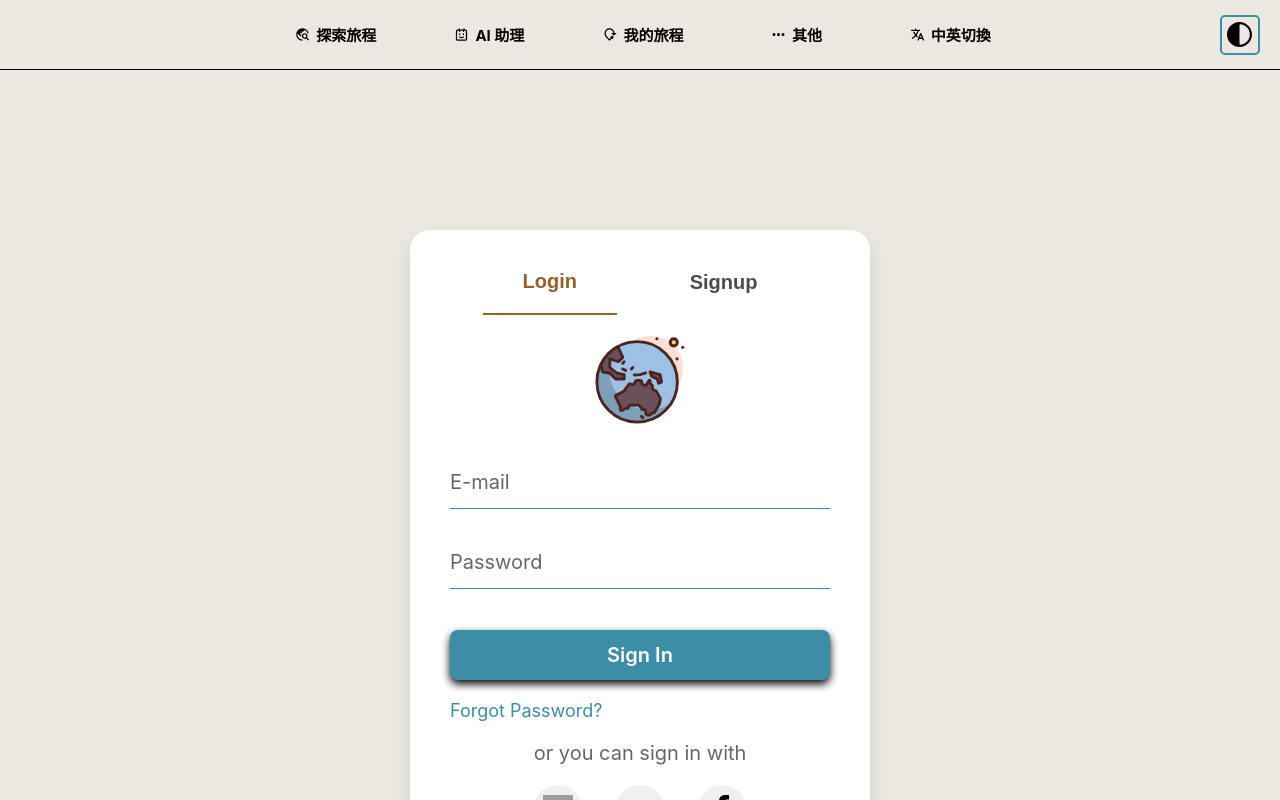
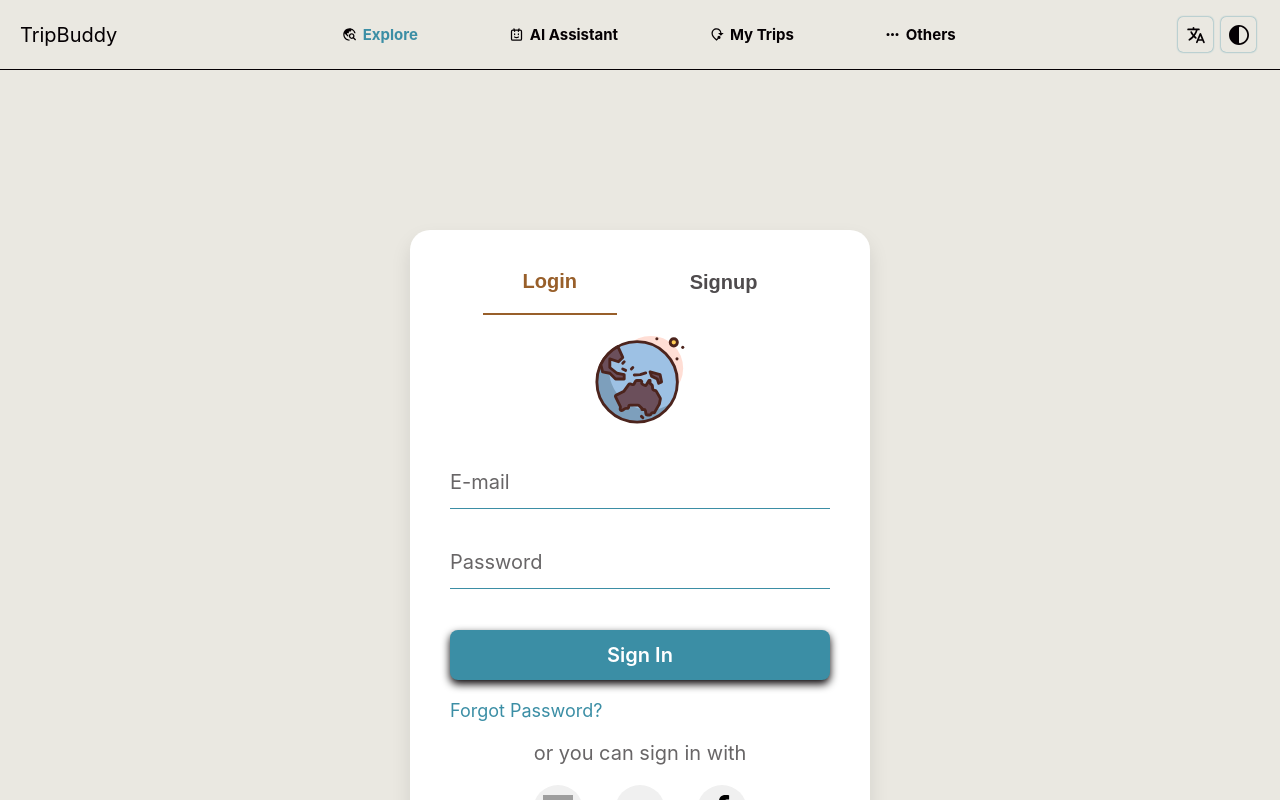
Before and after one commit to 112-2-SDM-G4/TripBuddy, a React (Create React App) app in the folder frontend/: page /login in a window 1280 px wide. Built offline with nearby package versions, Linux system fonts and the light colour scheme; grey boxes are pictures that could not be loaded.

Commit message:
[TAS-29] Update menu base on comments

```diff
--- a/frontend/src/App.js
+++ b/frontend/src/App.js
@@ -1,25 +1,20 @@
 import { Routes, Route } from "react-router-dom";
-import { AuthProvider } from "./hooks/useAuth";
-import { LanguageProvider } from "./hooks/useLanguage";
+import { useAuth } from "./hooks/useAuth";
+import { useTheme } from "./hooks/useTheme";
+
 import Header from "./component/Header";
 import Login from "./page/Login";
 import Edit from "./page/Edit";
 import Explore from "./page/Explore";
 import Reset from "./page/Reset";
 import NotFound from "./page/NotFound";
-import { ColorButton } from "./component/ColorButton";
-import { useState } from "react";
 
 function App() {
-    const [isDarkMode, setIsDarkMode] = useState(false);
+    const { isDarkMode } = useTheme();
+    const { isLoggedIn } = useAuth();
     return (
         <div className="App" theme={isDarkMode ? "dark" : "light"}>
-            <ColorButton
-                isDarkMode={isDarkMode}
-                setIsDarkMode={setIsDarkMode}
-            ></ColorButton>
-            <LanguageProvider>
-                <AuthProvider>
+            {/* {isLoggedIn && <Header />} */}
             <Header />
             <Routes>
                 <Route path="/">
@@ -30,8 +25,6 @@ function App() {
                     <Route path="*" element={<NotFound />} />
                 </Route>
             </Routes>
-                </AuthProvider>
-            </LanguageProvider>
         </div>
     );
 }
--- a/frontend/src/component/AttractionCard.jsx
+++ b/frontend/src/component/AttractionCard.jsx
@@ -1,7 +1,7 @@
-import React, { useState } from 'react';
+import React from 'react';
 import style from "./AttractionCard.module.css";
 import { useNavigate } from 'react-router-dom';
-import * as AiIcons from 'react-icons/ai';
+import { AiOutlinePlusCircle } from 'react-icons/ai';
 
 function AttractionCard({ name, src, attractionId}) {
   const navigate = useNavigate();
@@ -11,7 +11,7 @@ function AttractionCard({ name, src, attractionId}) {
         <img src={src} alt="Logo" className={style.img}/>
         <div className={style.infocontainer}>
             <div>{name}</div>
-            <div className={style.icon}><AiIcons.AiOutlinePlusCircle size={20}/></div>
+            <div className={style.icon}><AiOutlinePlusCircle size={20}/></div>
         </div>
     </div>
   );
--- a/frontend/src/component/AttractionCard.module.css
+++ b/frontend/src/component/AttractionCard.module.css
@@ -1,10 +1,10 @@
 .card {
     width: 15rem;
     height: 10rem;
-    background-color: var(--primarycolor);
+    background-color: var(--backgroundcolor);
     margin: 0.5rem;
     border-radius: 0.5rem;
-    box-shadow: 0.1rem 0.1rem 0.1rem #8b8b8b;
+    box-shadow: 0 0 0.2rem #9fa0a1;
 }
 
 .card:hover {
@@ -29,6 +29,13 @@
     font-size: 0.75rem;
     font-weight: bold;
     align-items: center;
+
+    /* color: var(--backgroundcolor); */
+
+}
+
+.infocontainer a {
+    color: white;
 }
 
 .icon {
--- a/frontend/src/component/ColorButton.module.css
+++ b/frontend/src/component/ColorButton.module.css
@@ -1,4 +1,4 @@
-.colormode_button {
+/* .colormode_button {
     position: fixed;
     top: 0.75rem;
     right: 1rem;
@@ -10,12 +10,25 @@
     border: 2px solid var(--primarycolor);
     background-color: transparent;
     z-index: 99;
+} */
+
+.colormode_button {
+    width: 1.75rem;
+    height: 1.75rem;
+    display: flex;
+    justify-content: center;
+    align-items: center;
+    /* border-radius: 0.25rem; */
+    /* border: 1px solid var(--primarycolor); */
+    /* box-shadow: 0.03rem 0.03rem 0.1rem var(--primarycolor); */
+
 }
+
 .colormode_button:hover {
     cursor: pointer;
 }
 .colormode_button svg {
-    width: 1.25rem;
-    height: 1.25rem;
+    width: 1rem;
+    height: 1rem;
     fill: var(--fontcolor) !important;
 }
--- a/frontend/src/component/Header.jsx
+++ b/frontend/src/component/Header.jsx
@@ -1,26 +1,56 @@
-import React from 'react';
+import React, { useState } from 'react';
+import { useNavigate } from 'react-router-dom';
+import { IoLanguage } from 'react-icons/io5';
+
 import style from "./Header.module.css";
+import { useTheme } from "../hooks/useTheme";
+import { useLanguage } from "../hooks/useLanguage";
+
 import { NavbarItems } from './NavbarItems';
-import { useNavigate } from 'react-router-dom';
+import { ColorButton } from "./ColorButton";
+
 
 
 function Header() {
   const navigate = useNavigate();
+  const [activeTab, setActiveTab] = useState("explore");
+  const { isDarkMode, setIsDarkMode } = useTheme();
+  const { words, language, toggleLanguage } = useLanguage();
+
 
   return (
     <div className={style.main}>
-        <div className={style.itemcontainer}>
+          <div>TripBuddy</div>
+          <div className={style.tabcontainer}>
           {NavbarItems.map((item, index) => {
               return (
-                <div key={index} className={style.item} onClick={() => navigate(item.path)}>
+                  <div key={index} className={style.tab} onClick={() => {
+                    setActiveTab(item.tabname)
+                    navigate(item.path)
+                  }}>
                       <div className={style.icon}>
                       {item.icon}
                       </div>
-                    {item.title}
+
+                      <div className={activeTab === item.tabname ? style.titlefocus : style.title}>
+                      {language === "en" ? item.entitle : item.zhtitle}
+                      </div>
 
                   </div>
               );
               })}
+          </div>
+        <div className={style.switchcontainer}>
+            <div className={style.switch} onClick={toggleLanguage}>
+            <IoLanguage size={20}/>
+            </div>
+
+            <div className={style.switch}>
+              <ColorButton
+                  isDarkMode={isDarkMode}
+                  setIsDarkMode={setIsDarkMode}
+              ></ColorButton>
+            </div>
         </div>
     </div>
   );
--- a/frontend/src/component/Header.module.css
+++ b/frontend/src/component/Header.module.css
@@ -3,15 +3,17 @@
     height: 3.5rem;
     background-color: var(--backgroundcolor);
     z-index: 1;
-    padding: 0;
+    padding: 1rem;
     display: flex;
     flex-direction: row;
-    justify-content: center;
+    justify-content: space-between;
+    /* justify-content: center; */
+    align-items: center;
     border-bottom: 0.02rem solid;
 }
 
-.itemcontainer {
-    width: 60%;
+.tabcontainer {
+    width: 50%;
     height: 100%;
     display: flex;
     flex-direction: row;
@@ -19,14 +21,12 @@
     align-items: center;
 }
 
-.itemcontainer a {
+.tabcontainer a {
     text-decoration: none;
     text-align: center;
 }
 
-.item {
-    width: 100%;
-    height: 100%;
+.tab {
     display: flex;
     align-items: center;
     justify-content: center;
@@ -35,10 +35,9 @@
     /* padding: 0 0.5rem 0 0.5rem; */
 }
 
-.item:hover{
+.tab:hover{
     /* background-color: var(--secondarycolor); */
     cursor: pointer;
-    color: var(--primarycolor);
 }
 
 .icon {
@@ -46,3 +45,38 @@
     display: flex;
     align-items: center;
 }
+
+.title {
+    /* color: var(--primarycolor); */
+}
+
+.titlefocus {
+    color: var(--primarycolor);
+}
+
+.title:hover {
+    color: var(--primarycolor);
+}
+
+.switchcontainer {
+    display: flex;
+    flex-direction: row;
+    align-items: center;
+    justify-content: flex-end;
+}
+
+.switch {
+    /* padding: 0.2rem 0.3rem 0.2rem 0.3rem; */
+    width: 1.75rem;
+    height: 1.75rem;
+    border-radius: 0.25rem;
+    box-shadow: 0 0 0.1rem var(--primarycolor);
+    display: flex;
+    justify-content: center;
+    align-items: center;
+    margin: 0.2rem;
+}
+
+.switch:hover {
+    cursor: pointer;
+}
--- a/frontend/src/component/NavbarItems.js
+++ b/frontend/src/component/NavbarItems.js
@@ -1,33 +1,42 @@
 import React from 'react';
-import * as IoIcons from 'react-icons/io5';
-import * as TbIcons from "react-icons/tb";
-import * as MdIcons from "react-icons/md";
-import * as HiIcons from "react-icons/hi";
+import { IoLanguage } from 'react-icons/io5';
+import { TbRobotFace } from "react-icons/tb";
+import { MdOutlineTravelExplore, MdModeOfTravel } from "react-icons/md";
+import { HiDotsHorizontal } from "react-icons/hi";
+
 
 export const NavbarItems = [
   {
-    title: '探索旅程',
+    tabname: 'explore',
+    entitle: 'Explore',
+    zhtitle: '探索旅程',
     path: '/explore',
-    icon: <MdIcons.MdOutlineTravelExplore />
+    icon: <MdOutlineTravelExplore />
   },
   {
-    title: 'AI 助理',
+    tabname: 'assistant',
+    entitle: 'AI Assistant',
+    zhtitle: 'AI 助理',
     path: '/assistant',
-    icon: <TbIcons.TbRobotFace />
+    icon: <TbRobotFace />
   },
   {
-    title: '我的旅程',
+    tabname: 'mytrips',
+    entitle: 'My Trips',
+    zhtitle: '我的旅程',
     path: '/mytrips',
-    icon: <MdIcons.MdModeOfTravel />
+    icon: <MdModeOfTravel />
   },
   {
-    title: '其他',
+    tabname: 'others',
+    entitle: 'Others',
+    zhtitle: '其他',
     path: '/others',
-    icon: <HiIcons.HiDotsHorizontal />
+    icon: <HiDotsHorizontal />
   },
-  {
-    title: '中英切換',
-    path: '/others',
-    icon: <IoIcons.IoLanguage />
-  }
+  // {
+  //   title: '中英切換',
+  //   path: '/others',
+  //   icon: <IoLanguage />
+  // }
 ];
--- /dev/null
+++ b/frontend/src/hooks/useTheme.js
@@ -0,0 +1,16 @@
+import { createContext, useContext, useState } from "react";
+const ThemeContext = createContext();
+
+export const ThemeProvider = ({ children }) => {
+    const [isDarkMode, setIsDarkMode] = useState(false);
+
+    return (
+        <ThemeContext.Provider value={{ isDarkMode, setIsDarkMode }}>
+            {children}
+        </ThemeContext.Provider>
+    );
+};
+
+export const useTheme = () => {
+    return useContext(ThemeContext);
+};
--- a/frontend/src/index.js
+++ b/frontend/src/index.js
@@ -5,11 +5,21 @@ import App from "./App";
 import reportWebVitals from "./reportWebVitals";
 import { BrowserRouter } from "react-router-dom";
 
+import { AuthProvider } from "./hooks/useAuth";
+import { ThemeProvider } from "./hooks/useTheme";
+import { LanguageProvider } from "./hooks/useLanguage";
+
 const root = ReactDOM.createRoot(document.getElementById("root"));
 root.render(
     <React.StrictMode>
         <BrowserRouter>
-            <App />
+            <AuthProvider>
+                <LanguageProvider>
+                    <ThemeProvider>
+                        <App />
+                    </ThemeProvider>
+                </LanguageProvider>
+            </AuthProvider>
         </BrowserRouter>
     </React.StrictMode>
 );
```
Lines whose indentation alone changed are shown as unchanged.
